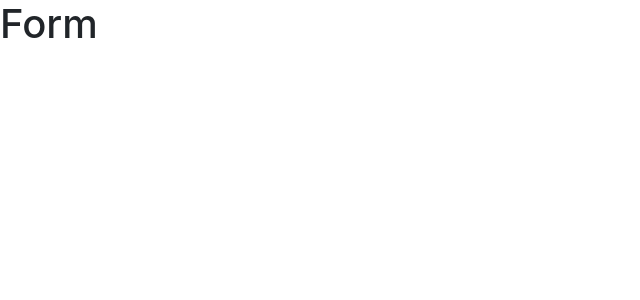
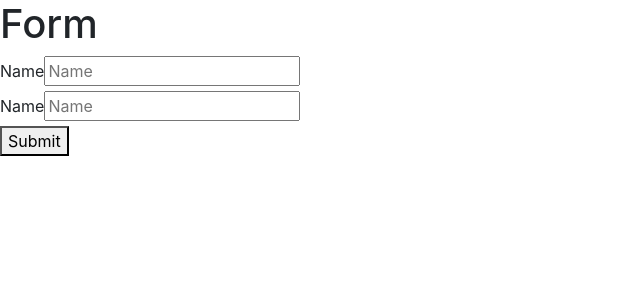
Before and after one commit to rafiurrafi/react-playground, a React (Create React App) app: page / in a window 1280 px wide. Shown: the top 300 px of the page, without its empty margins (0-640 px from the left). Built offline with nearby package versions, Linux system fonts and the light colour scheme.

Commit message:
Added front part

```diff
--- a/src/100. todolist/formGroups.jsx
+++ b/src/100. todolist/formGroups.jsx
@@ -5,6 +5,15 @@ class FormGroups extends Component {
     return (
       <div>
         <h1>Form</h1>
+        <div>
+          <label htmlFor="">Name</label>
+          <input type="text" placeholder="Name" />
+        </div>
+        <div>
+          <label htmlFor="">Name</label>
+          <input type="text" placeholder="Name" />
+        </div>
+        <button>Submit</button>
       </div>
     );
   }
```
